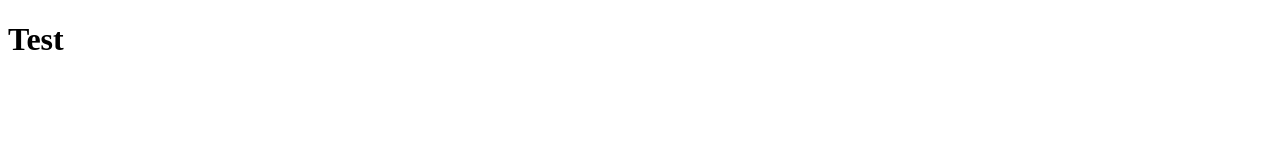
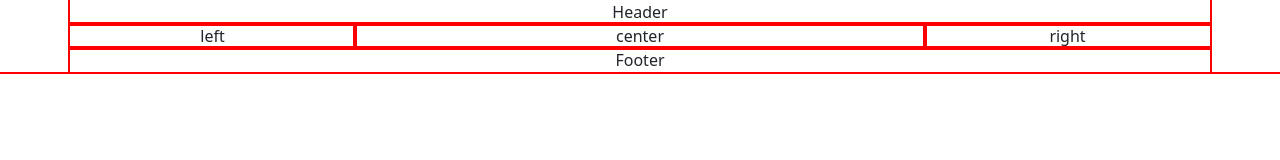
Before and after one commit to maxickdrobot/test, a plain HTML site: page index.html in a window 1280 px wide. Drawn offline with nearby package versions, Linux system fonts and the light colour scheme.

Commit message:
Second commit

```diff
--- a/index.html
+++ b/index.html
@@ -1,11 +1,32 @@
-<!DOCTYPE html>
+<!doctype html>
 <html lang="en">
-<head>
-    <meta charset="UTF-8">
-    <meta name="viewport" content="width=device-width, initial-scale=1.0">
-    <title>Document</title>
-</head>
-<body>
-    <h1>Test</h1>
-</body>
+  <head>
+    <meta charset="utf-8">
+    <meta name="viewport" content="width=device-width, initial-scale=1">
+    <title>Bootstrap demo</title>
+    <link href="https://cdn.jsdelivr.net/npm/bootstrap@5.3.3/dist/css/bootstrap.min.css" rel="stylesheet" integrity="sha384-QWTKZyjpPEjISv5WaRU9OFeRpok6YctnYmDr5pNlyT2bRjXh0JMhjY6hW+ALEwIH" crossorigin="anonymous">
+    <link rel="stylesheet" href="style.css">
+  </head>
+  <body>
+    <div class="container text-center">
+        <div class="row">
+            <div class="col">Header</div>
+        </div>
+        <div class="row">
+          <div class="col-3">
+            left
+          </div>
+          <div class="col-6">
+            center
+          </div>
+          <div class="col-3">
+            right
+          </div>
+        </div>
+        <div class="row">
+            <div class="col">Footer</div>
+        </div>
+      </div>
+    <script src="https://cdn.jsdelivr.net/npm/bootstrap@5.3.3/dist/js/bootstrap.bundle.min.js" integrity="sha384-YvpcrYf0tY3lHB60NNkmXc5s9fDVZLESaAA55NDzOxhy9GkcIdslK1eN7N6jIeHz" crossorigin="anonymous"></script>
+  </body>
 </html>
--- /dev/null
+++ b/style.css
@@ -0,0 +1,3 @@
+* {
+outline: 2px solid red !important;
+}
```
